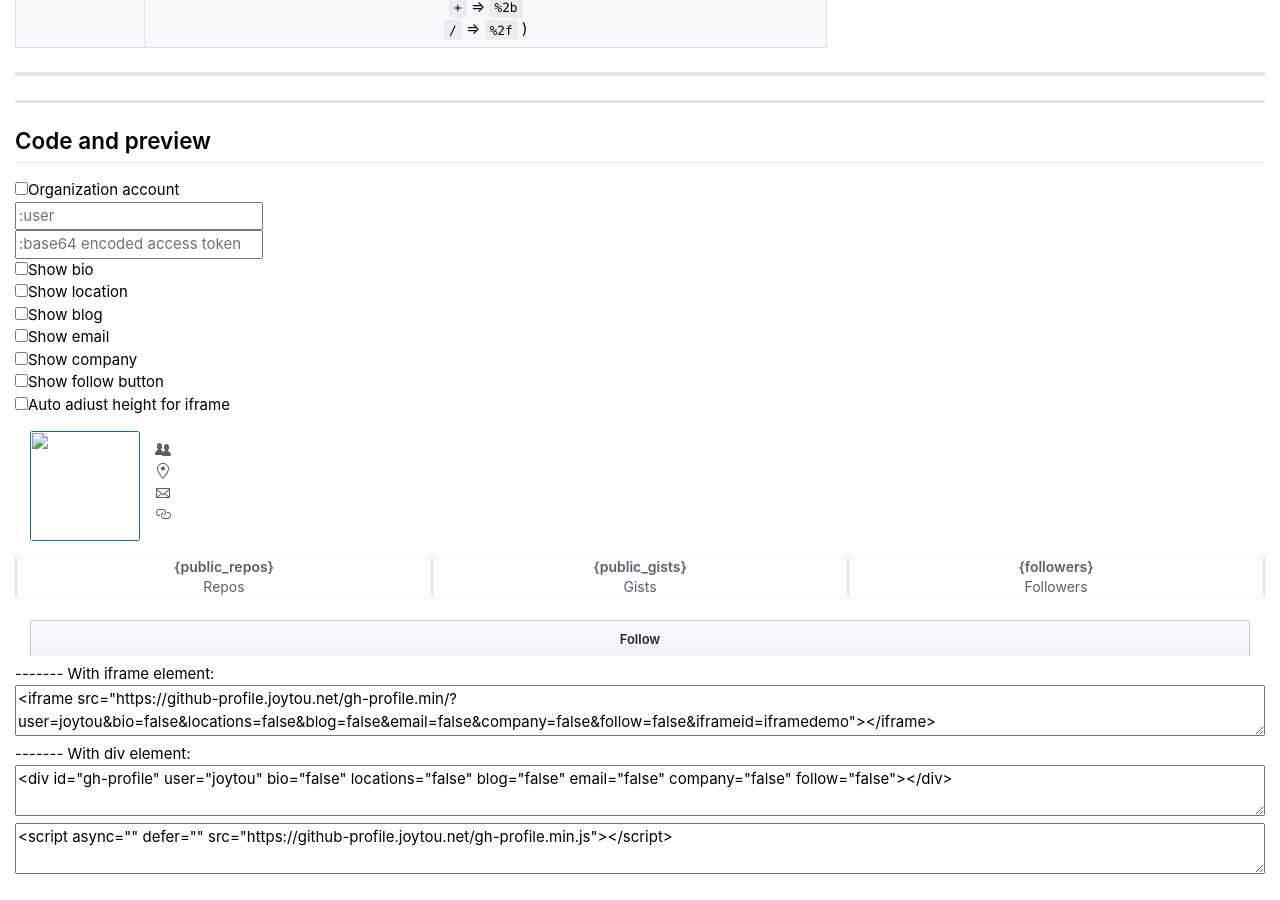
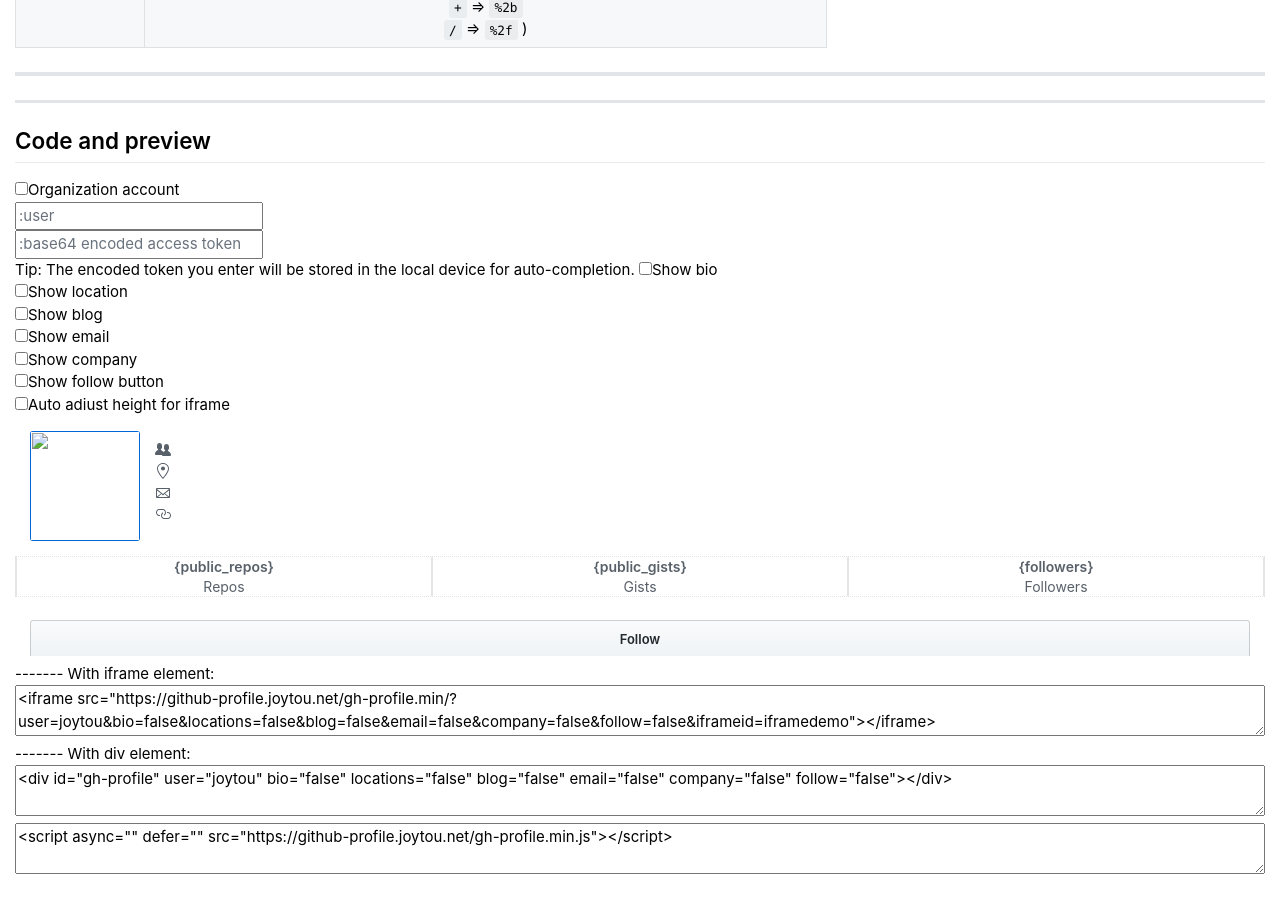
Before and after one commit to joytou/github-profile, a Jekyll site: the page built from index.md, in a window 1280 px wide and 900 px high, scrolled down 6655 px. Built offline with Jekyll 4.4.1, drawn with Linux system fonts in a browser that asks for light colours; part of the change alters nothing that is shown.

Commit message:
Updated home page that added storage function.

```diff
--- a/index.md
+++ b/index.md
@@ -172,7 +172,8 @@ The following parameters are **not** required. Add them as you wish.
 <form class="form-group">
 <input type="checkbox" id="orgcheck" value="Org" onclick="myFunction()">Organization account<br/>
 <input type="text" id="myInput" oninput="myFunction()" placeholder=":user"><br/>
-<input type="text" id="inputtoken" oninput="myFunction()" placeholder=":base64 encoded access token"><br/>
+<input type="text" id="inputtoken" oninput="storage_token()" placeholder=":base64 encoded access token"><br/>
+<span>Tip: The encoded token you enter will be stored in the local device for auto-completion.</span>
 <input type="checkbox" id="biocheck" value="Bio" onclick="myFunction()">Show bio<br/>
 <input type="checkbox" id="locationcheck" value="Location" onclick="myFunction()">Show location<br/>
 <input type="checkbox" id="blogcheck" value="Blog" onclick="myFunction()">Show blog<br/>
@@ -205,7 +206,19 @@ function myFunction() {
     document.getElementById("iframecode").value="<iframe"+(iframeid?" id=\"iframedemo\"":"")+" src=\"https://github-profile.joytou.net/gh-profile.min/?"+(org?"org":"user")+"=" + (x?x:"joytou")+"&bio="+bio+"&locations="+location+"&blog="+blog+"&email="+email+"&company="+company+"&follow="+follow+"&iframeid=iframedemo"+(tokenencode?"&token_encode="+tokenencode:"")+"\"></iframe>";
     document.getElementById("divcode").value="<div id=\"gh-profile\" "+(org?"org":"user")+"=\""+(x?x:"joytou")+"\" bio=\""+bio+"\" locations=\""+location+"\" blog=\""+blog+"\" email=\""+email+"\" company=\""+company+"\" follow=\""+follow+(tokenencode?"\" token_encode=\""+tokenencode:"")+"\"></div>";
 }
+function storage_token() {
 myFunction();
+if (typeof(Storage) !== "undefined") {
+localStorage.setItem("gh-profile_token_encode", document.getElementById("inputtoken").value);
+}
+}
+function read_token() {
+if (typeof(Storage) !== "undefined") {
+document.getElementById("inputtoken").value=localStorage.getItem("gh-profile_token_encode");
+}
+}
+myFunction();
+read_token();
 </script>
 
 
```
